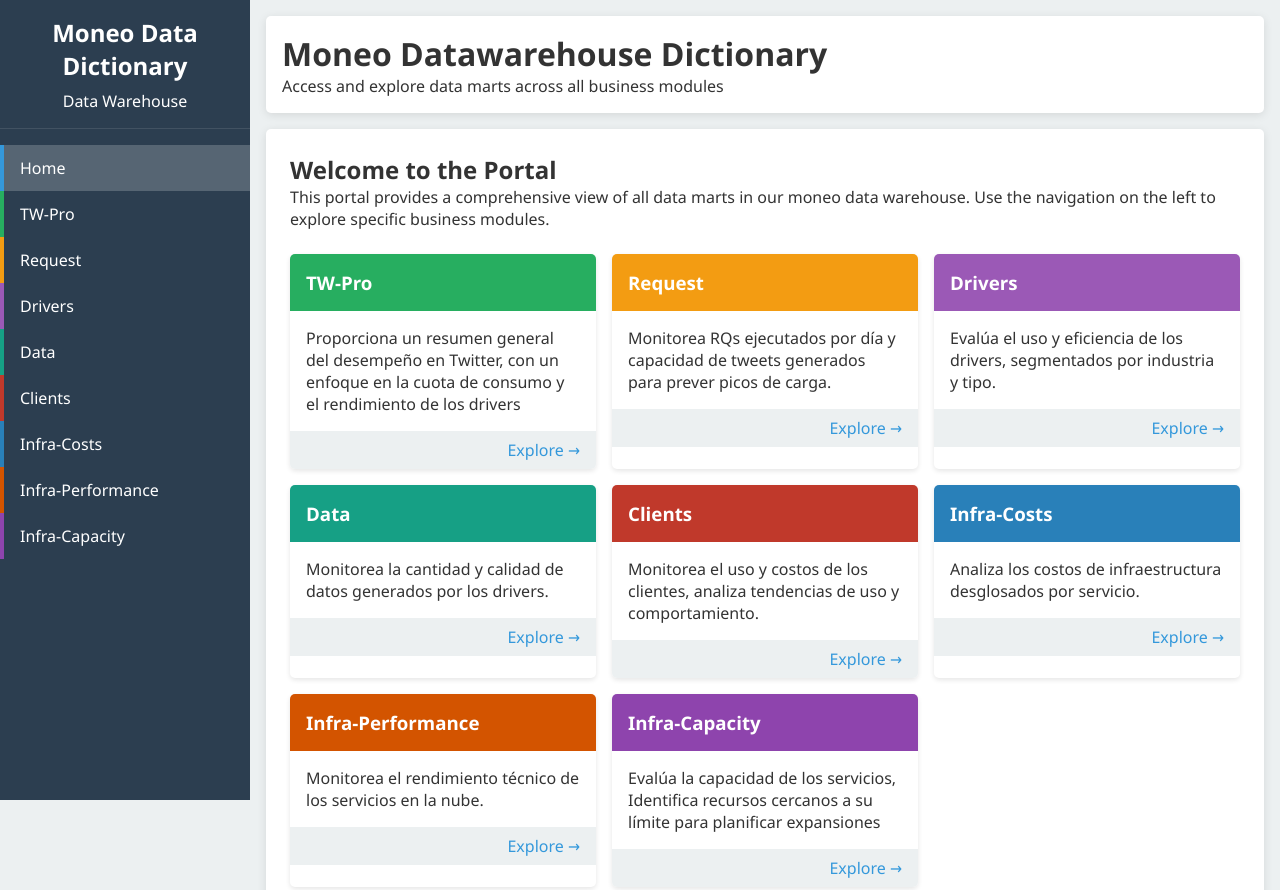
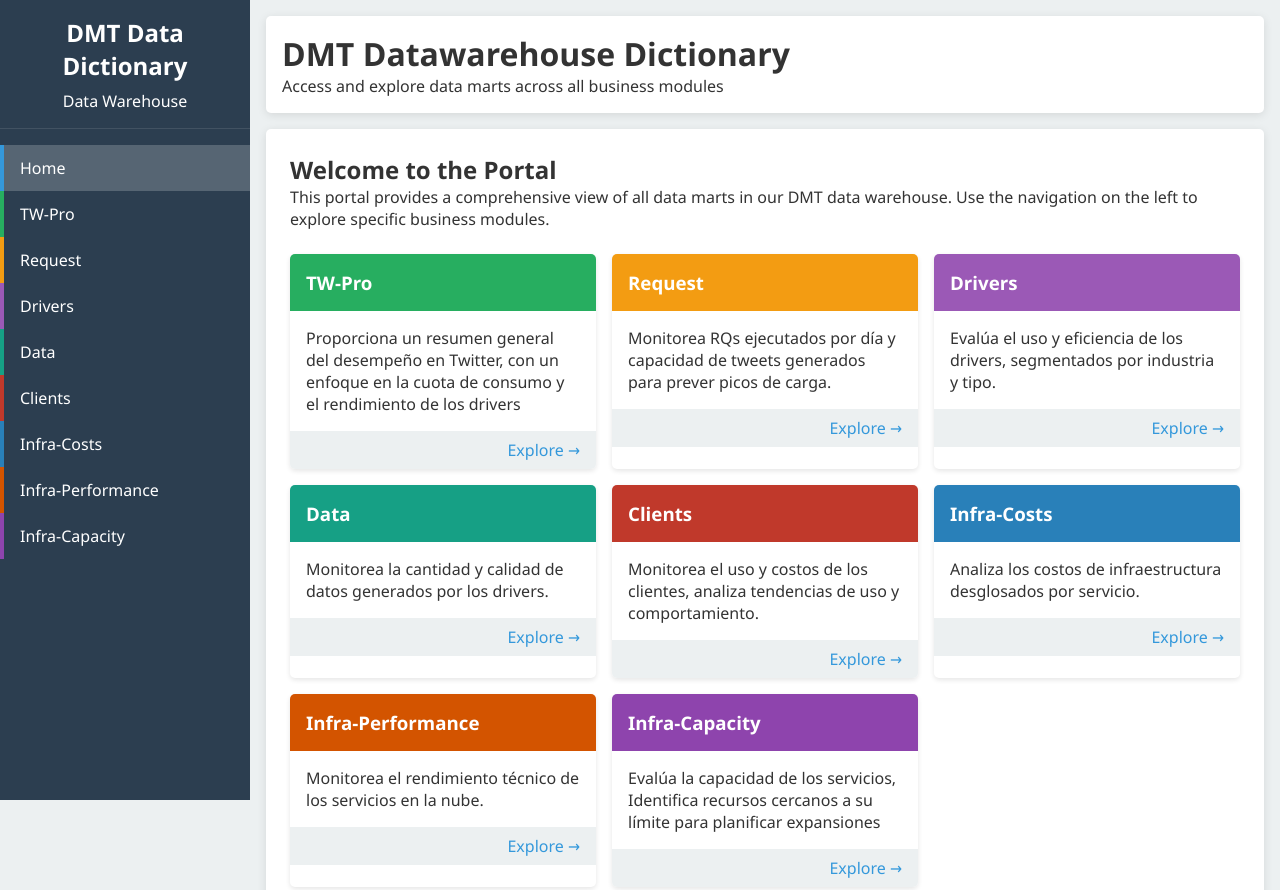
Before and after one commit to ayni-baf-prod/dmt-isc.github.io, a plain HTML site: page index.html in a window 1280 px wide. Shown: the top 890 px of the page. Drawn offline with Linux system fonts and the light colour scheme; no server answers.

Commit message:
update model portal

```diff
--- a/index.html
+++ b/index.html
@@ -3,7 +3,7 @@
 <head>
     <meta charset="UTF-8">
     <meta name="viewport" content="width=device-width, initial-scale=1.0">
-    <title>Moneo Data Dictionary</title>
+    <title>DMT Data Dictionary</title>
     <style>
         :root {
             --primary-color: #2c3e50;
@@ -233,7 +233,7 @@
 <body>
     <aside class="sidebar">
         <div class="sidebar-header">
-            <h2>Moneo Data Dictionary</h2>
+            <h2>DMT Data Dictionary</h2>
             <p>Data Warehouse</p>
         </div>
         <ul class="nav-menu">
@@ -251,13 +251,13 @@
 
     <main class="main-content">
         <div class="header">
-            <h1>Moneo Datawarehouse Dictionary</h1>
+            <h1>DMT Datawarehouse Dictionary</h1>
             <p>Access and explore data marts across all business modules</p>
         </div>
 
         <section class="content-area">
             <h2>Welcome to the Portal</h2>
-            <p>This portal provides a comprehensive view of all data marts in our moneo data warehouse. Use the navigation on the left to explore specific business modules.</p>
+            <p>This portal provides a comprehensive view of all data marts in our DMT data warehouse. Use the navigation on the left to explore specific business modules.</p>
 
             <div class="module-grid">
                 <div class="module-card">
@@ -311,7 +311,7 @@
 
     <script>
         // Replace with your personal access token (for testing only; use a backend in production)
-        //const githubToken = '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';
+
 /*
         fetch('https://api.github.com/repos/ayni-baf-prod/dmt_isc.github.io/commits', {
             headers: {
```
Also changed, not shown: dwh_twpro.html (+2 -2 lines).
